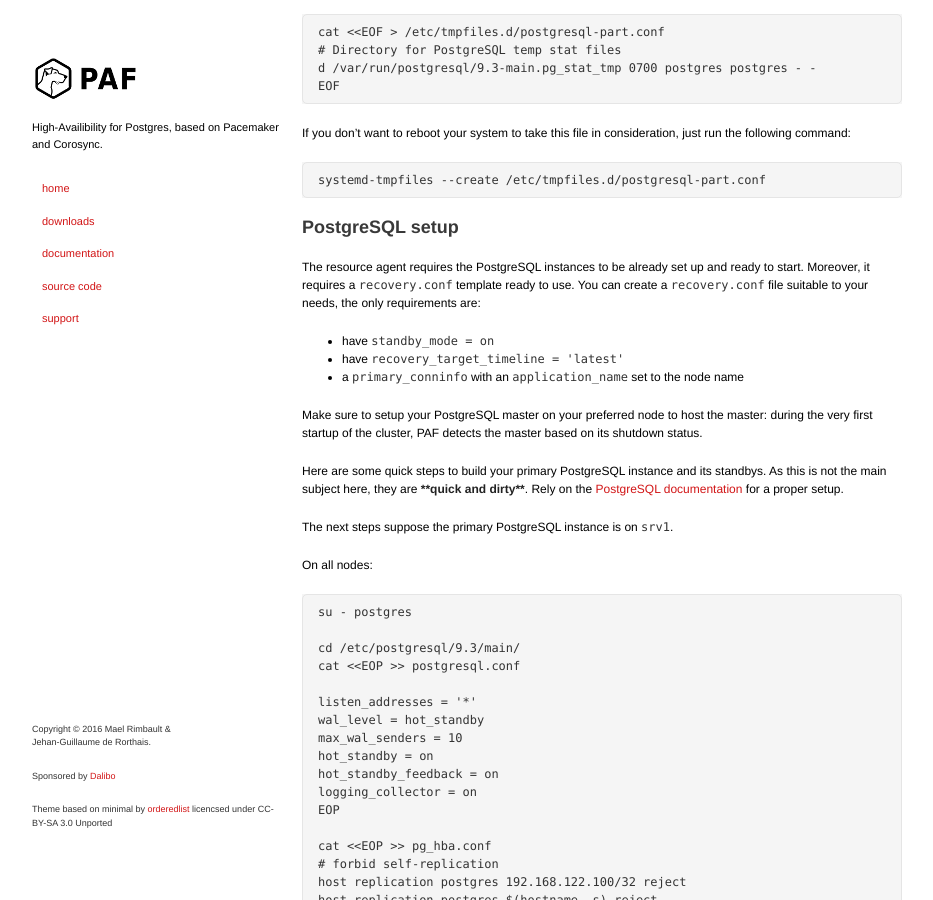
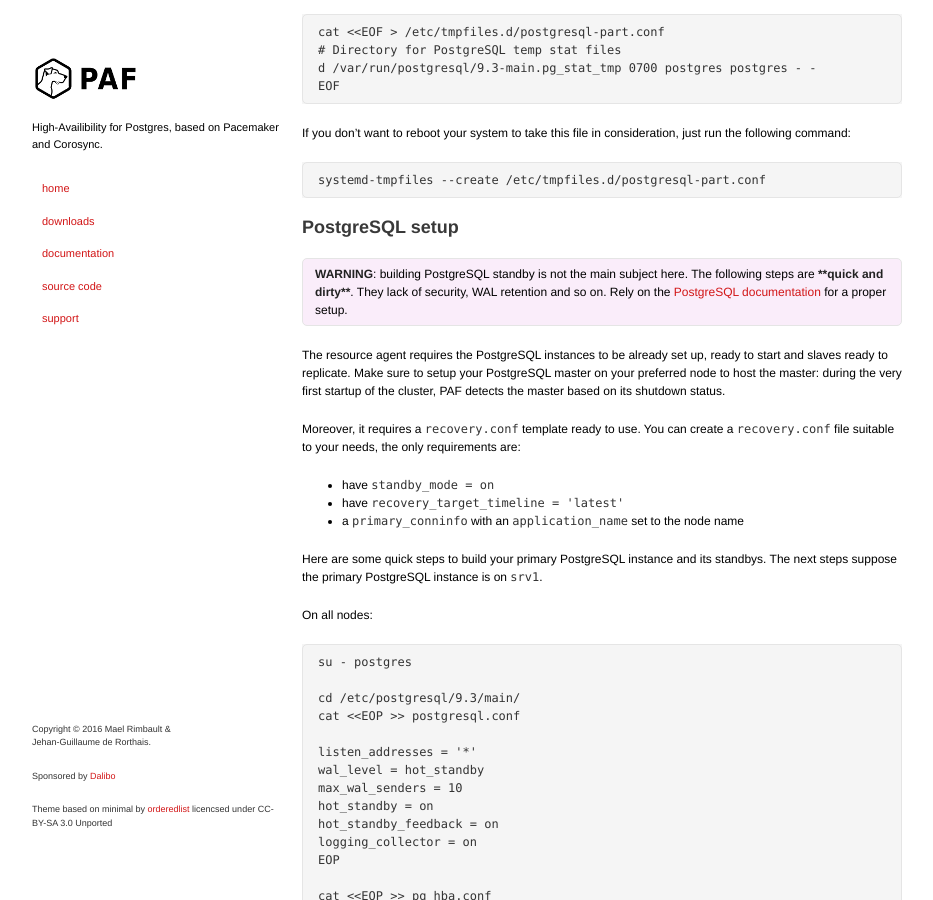
Before and after one commit to ClusterLabs/PAF, a Jekyll site: the page built from Quick_Start-Debian-8.md, in a window 1280 px wide and 900 px high, scrolled down 1560 px. Shown: the whole window, without its empty margins (173-1106 px from the left). Built offline with Jekyll 4.4.1, drawn with Linux system fonts in a browser that asks for light colours; some of the changed text lies outside the part shown.

Commit message:
Update documentation style

````diff
--- a/Quick_Start-Debian-8.md
+++ b/Quick_Start-Debian-8.md
@@ -114,26 +114,26 @@
 
 ## PostgreSQL setup
 
-The resource agent requires the PostgreSQL instances to be already set up and
-ready to start. Moreover, it requires a `recovery.conf` template ready to use.
-You can create a `recovery.conf` file suitable to your needs, the only
-requirements are:
+> **WARNING**: building PostgreSQL standby is not the main subject here. The
+> following steps are __**quick and dirty**__. They lack of security, WAL
+> retention and so on. Rely on the [PostgreSQL documentation](http://www.postgresql.org/docs/current/static/index.html)
+> for a proper setup.
+{: .warning}
+
+The resource agent requires the PostgreSQL instances to be already set up,
+ready to start and slaves ready to replicate. Make sure to setup your PostgreSQL
+master on your preferred node to host the master: during the very first startup
+of the cluster, PAF detects the master based on its shutdown status.
+
+Moreover, it requires a `recovery.conf` template ready to use. You can create
+a `recovery.conf` file suitable to your needs, the only requirements are:
 
   * have `standby_mode = on`
   * have `recovery_target_timeline = 'latest'`
   * a `primary_conninfo` with an `application_name` set to the node name
 
-Make sure to setup your PostgreSQL master on your preferred node to host the
-master: during the very first startup of the cluster, PAF detects the master
-based on its shutdown status.
-
 Here are some quick steps to build your primary PostgreSQL instance and its
-standbys. As this is not the main subject here, they are
-__**quick and dirty**__. Rely on the
-[PostgreSQL documentation](http://www.postgresql.org/docs/current/static/index.html)
-for a proper setup.
-
-The next steps suppose the primary PostgreSQL instance is on `srv1`.
+standbys. The next steps suppose the primary PostgreSQL instance is on `srv1`.
 
 On all nodes:
 
@@ -442,14 +442,11 @@
 
 EOC
 ```
+> **WARNING**: in step 4, the start/stop and promote/demote order for these
+> resources must be asymetrical: we __must__ keep the master IP on the master
+> during its demote process.
+{: .warning}
 
 Note that the values for `timeout` and `interval` on each operation are based
 on the minimum suggested value for PAF Resource Agent.
 These values should be adapted depending on the context.
-
-
-
-
-About the collocation between `pgsql-ha` and `pgsql-master-ip`, note that the
-start/stop and promote/demote order for these resource is asymetrical: we
-__must__ keep the master IP on the master during its demote process.
````
Also changed, not shown: Quick_Start-CentOS-7.md (+1 -1 lines).
